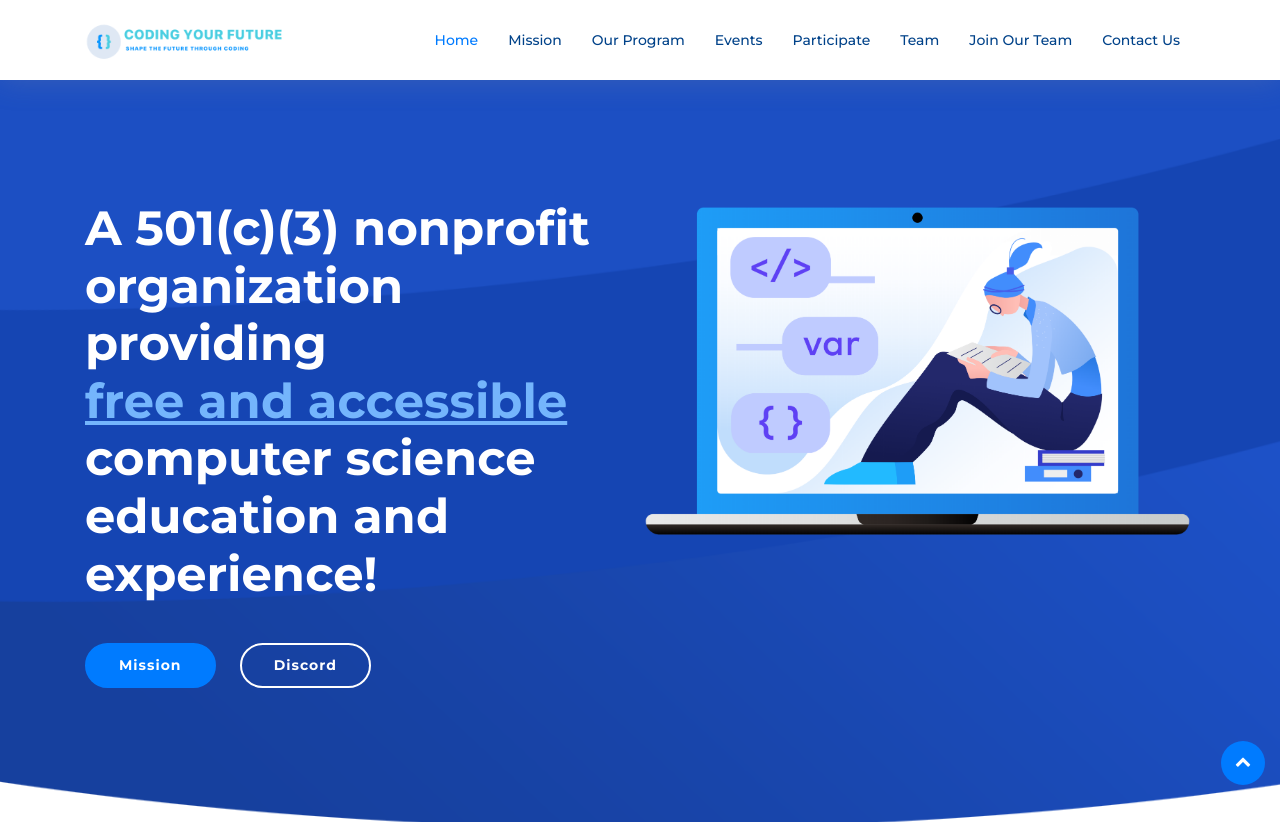
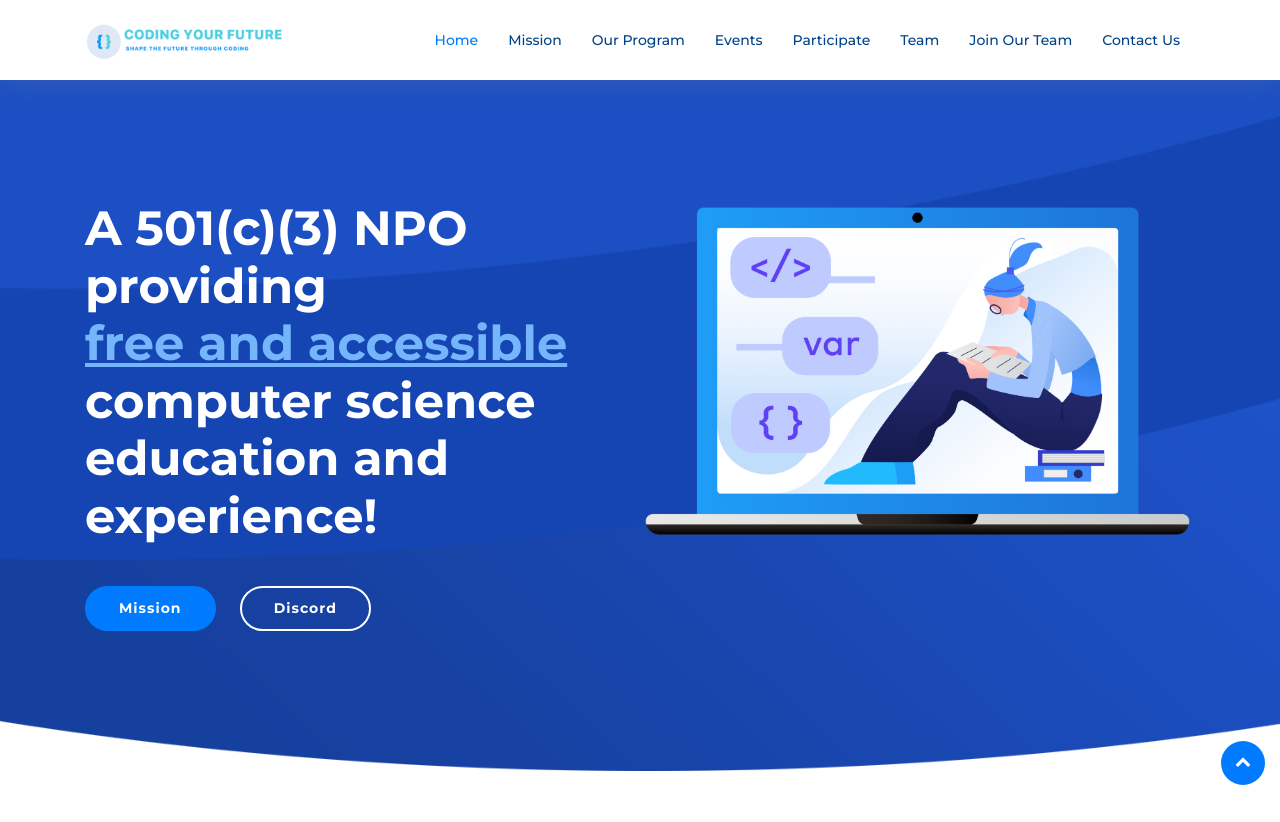
Before and after one commit to startcodeyourfuture/startcodingyourfuture.github.io, a plain HTML site: page index.html in a window 1280 px wide. Shown: the top 822 px of the page. Drawn offline with nearby package versions, Linux system fonts and the light colour scheme; files whose address does not match are found by name.

Commit message:
Update index.html

```diff
--- a/index.html
+++ b/index.html
@@ -88,7 +88,7 @@
       </div>
 
       <div class="intro-info">
-        <h2>A 501(c)(3) nonprofit organization providing<br><span>free and accessible</span><br>computer science education and experience!</h2>
+        <h2>A 501(c)(3) NPO providing<br><span>free and accessible</span><br>computer science education and experience!</h2>
         <div>
           <a href="#about" class="btn-get-started scrollto">Mission</a>
           <a href="https://discord.gg/WxkZeXeHPt" class="btn-services scrollto">Discord</a>
```
